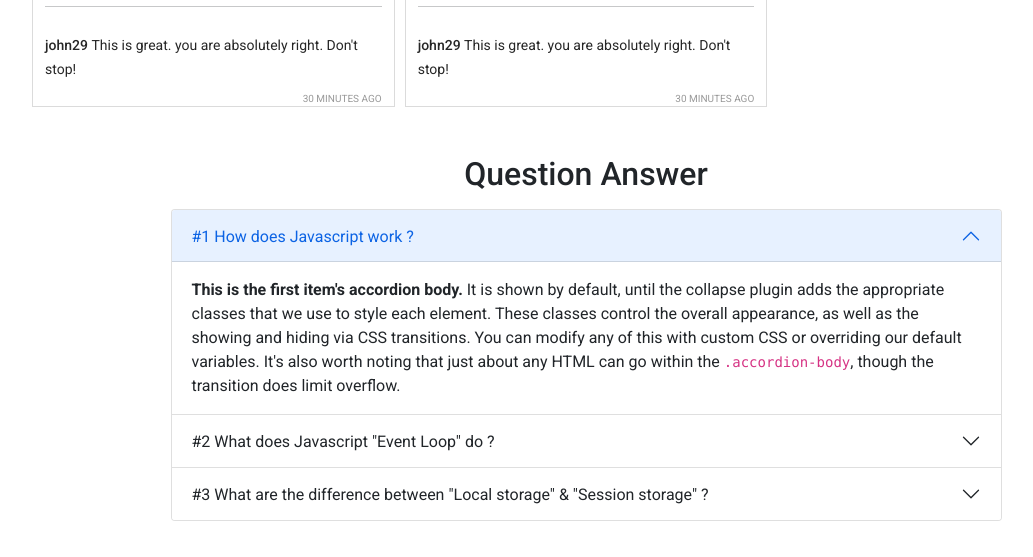
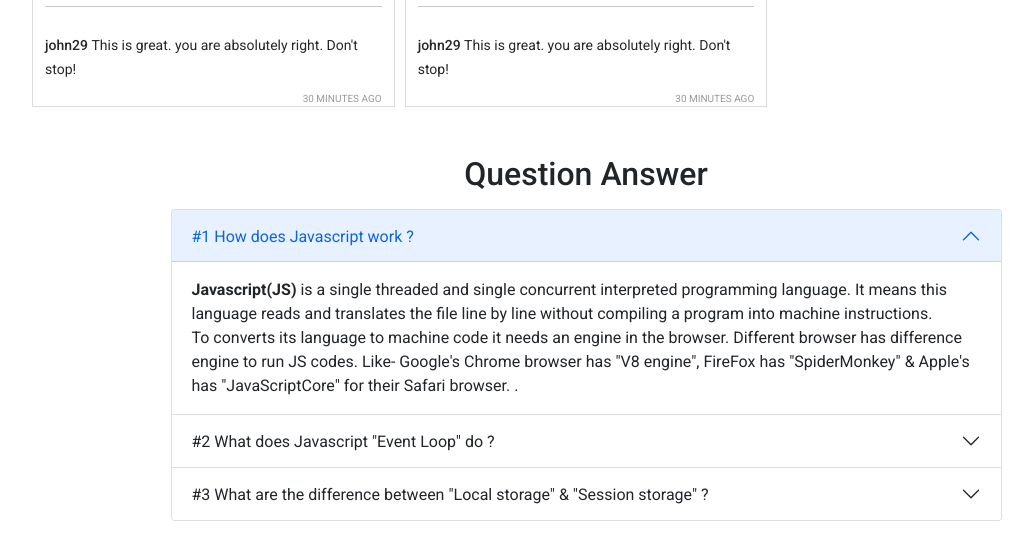
Before and after one commit to Ashiqul-Hoque/Insta-City, a plain HTML site: page index.html in a window 1280 px wide. Shown: the part 1425-1982 px from the top of the page, without its empty margins (54-1087 px from the left). Drawn offline with nearby package versions, Linux system fonts and the light colour scheme.

Commit message:
Question answer done

```diff
--- a/index.html
+++ b/index.html
@@ -111,14 +111,15 @@
             data-bs-parent="#accordionExample"
           >
             <div class="accordion-body">
-              <strong>This is the first item's accordion body.</strong> It is
-              shown by default, until the collapse plugin adds the appropriate
-              classes that we use to style each element. These classes control
-              the overall appearance, as well as the showing and hiding via CSS
-              transitions. You can modify any of this with custom CSS or
-              overriding our default variables. It's also worth noting that just
-              about any HTML can go within the <code>.accordion-body</code>,
-              though the transition does limit overflow.
+              <strong>Javascript(JS)</strong> is a single threaded and single
+              concurrent interpreted programming language. It means this
+              language reads and translates the file line by line without
+              compiling a program into machine instructions. <br />
+              To converts its language to machine code it needs an engine in the
+              browser. Different browser has difference engine to run JS codes.
+              Like- Google's Chrome browser has "V8 engine", FireFox has
+              "SpiderMonkey" & Apple's has "JavaScriptCore" for their Safari
+              browser. .
             </div>
           </div>
         </div>
@@ -142,14 +143,16 @@
             data-bs-parent="#accordionExample"
           >
             <div class="accordion-body">
-              <strong>This is the second item's accordion body.</strong> It is
-              hidden by default, until the collapse plugin adds the appropriate
-              classes that we use to style each element. These classes control
-              the overall appearance, as well as the showing and hiding via CSS
-              transitions. You can modify any of this with custom CSS or
-              overriding our default variables. It's also worth noting that just
-              about any HTML can go within the <code>.accordion-body</code>,
-              though the transition does limit overflow.
+              As we know <strong>Javascript</strong> is a single threaded
+              interpreted programming language, it reads the code line by line.
+              But some codes (such as: importing data using APIs) takes more
+              time to execute. In that case the browser engine arrange those
+              codes into "stack" and continue executing rest of the codes. From
+              the "stack" the codes are executed within their required time &
+              sent them serially into the "callback queue". After finishing
+              executing main codes line by line the engine run a loop to execute
+              the code from the "callback queue". This loop is called "Event
+              Loop".
             </div>
           </div>
         </div>
@@ -174,14 +177,15 @@
             data-bs-parent="#accordionExample"
           >
             <div class="accordion-body">
-              <strong>This is the third item's accordion body.</strong> It is
-              hidden by default, until the collapse plugin adds the appropriate
-              classes that we use to style each element. These classes control
-              the overall appearance, as well as the showing and hiding via CSS
-              transitions. You can modify any of this with custom CSS or
-              overriding our default variables. It's also worth noting that just
-              about any HTML can go within the <code>.accordion-body</code>,
-              though the transition does limit overflow.
+              The difference between "Local storage" & "Session storage" are:<br />
+              1. <strong>Data Duration:</strong> Local Storage(Stores data with
+              no expiration date) & Session Storage(Stores data only for a
+              session) <br />
+              2. <strong>Storage:</strong> Local Storage(Upto 10MB) & Session
+              Storage(Upto 5MB)<br />
+              3. <strong>Remove Data:</strong> Local Storage(Remove data using
+              JS/clearing the brower cache) & Session Storage(Data removed
+              automatically after closing tab/browser)<br />
             </div>
           </div>
         </div>
```
